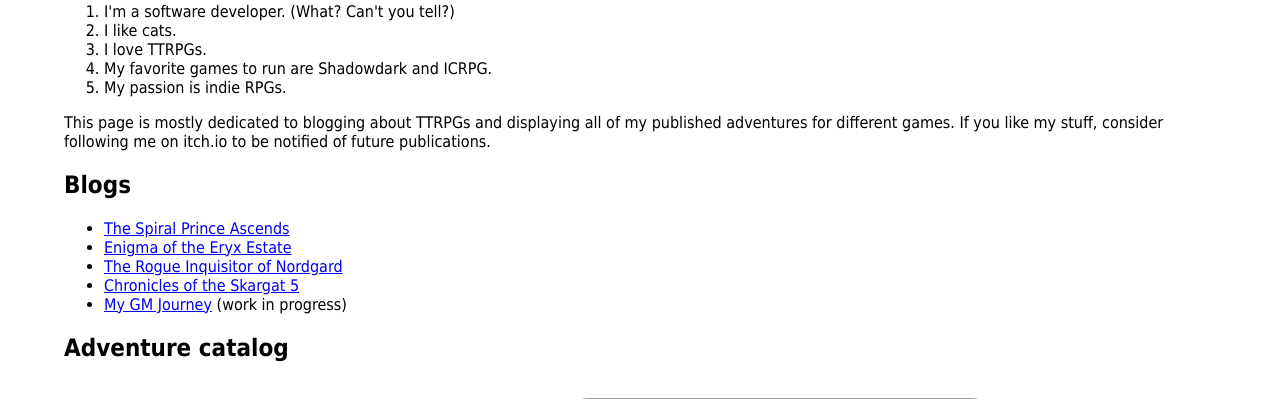
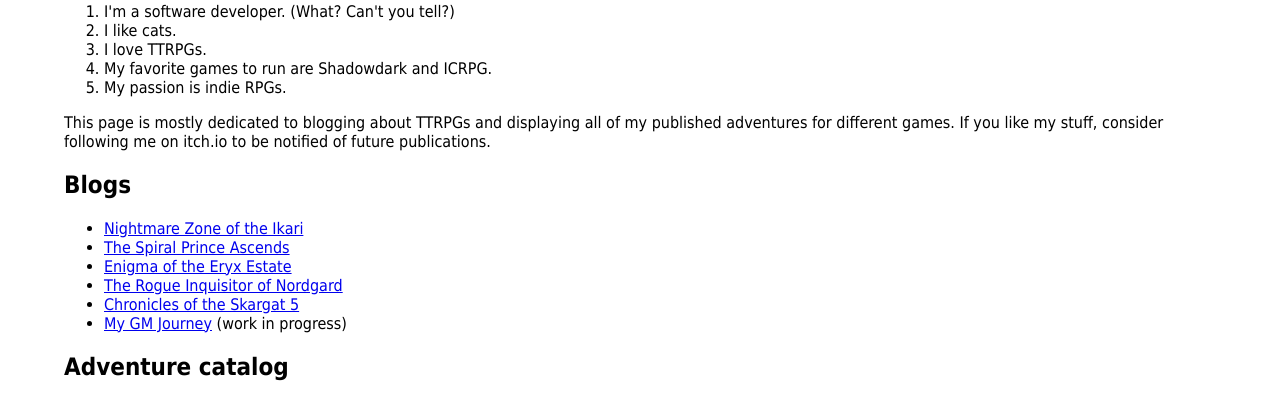
Before and after one commit to Pakkanen1/PakkasenPythonPlayground, a Flask app: page / in a window 1280 px wide. Shown: the part 114-513 px from the top of the page. Run offline with Flask 3, Linux system fonts and the light colour scheme; parts of the project's set-up code (start-up, migrations or seed data) failed here and were passed over.

Commit message:
render that shit

```diff
--- a/pakkasboxi/blog/views.py
+++ b/pakkasboxi/blog/views.py
@@ -29,3 +29,7 @@ def load_wargholm():
 @blueprint.route("/spiralprince")
 def load_spiral_prince_ascends():
     return render_template("spiralprince.html")
+
+@blueprint.route("/ikari")
+def load_ikari():
+    return render_template("nightmarezoneofikari.html")
--- a/pakkasboxi/templates/index.html
+++ b/pakkasboxi/templates/index.html
@@ -23,6 +23,7 @@
     <div id="site-contents">
         <h2>Blogs</h2>
         <ul>
+            <li><a href="/ikari">Nightmare Zone of the Ikari</a></li>
             <li><a href="/spiralprince">The Spiral Prince Ascends</a></li>
             <li><a href="/enigmaoferyx">Enigma of the Eryx Estate</a></li>
             <li><a href="/blog">The Rogue Inquisitor of Nordgard</a></li>
```
